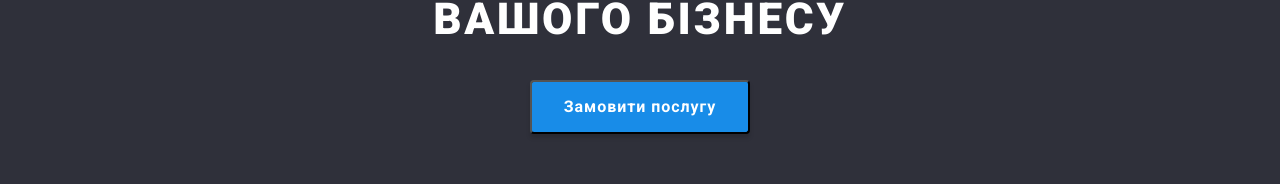
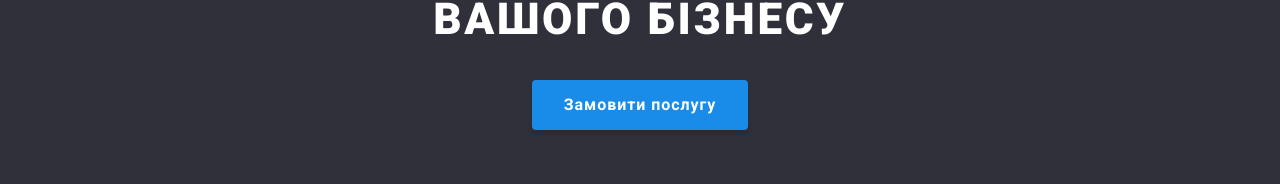
Before and after one commit to Andrii-Hashenko/goit-markup-hw-03, a plain HTML site: page index.html in a window 1280 px wide. Shown: the part 351-535 px from the top of the page. Drawn offline with nearby package versions, Linux system fonts and the light colour scheme.

Commit message:
border: none;

```diff
--- a/css/styles.css
+++ b/css/styles.css
@@ -205,7 +205,7 @@ address {
   box-shadow: 0px 4px 4px var(--caption-btn-box-sadow);
   border-radius: 4px;
   cursor: pointer;
-  /* padding-bottom: 200px; */
+  border: none;
 }
 .caption-btn:hover,
 .caption-btn:focus {
```
